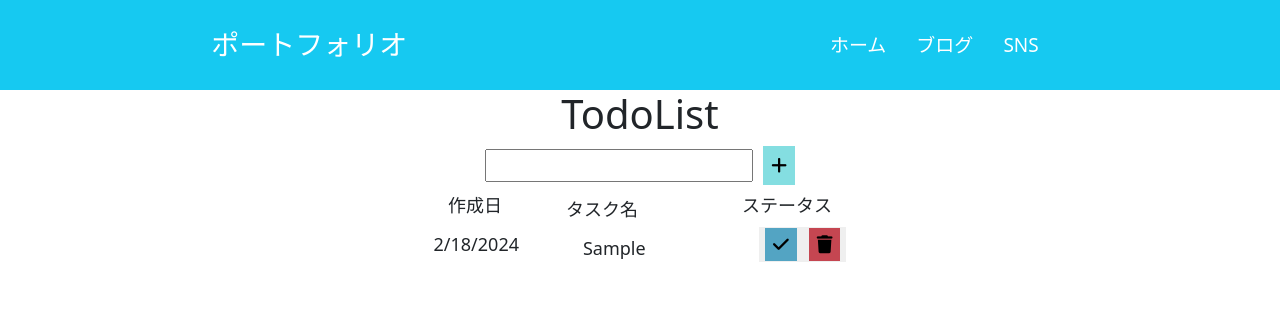
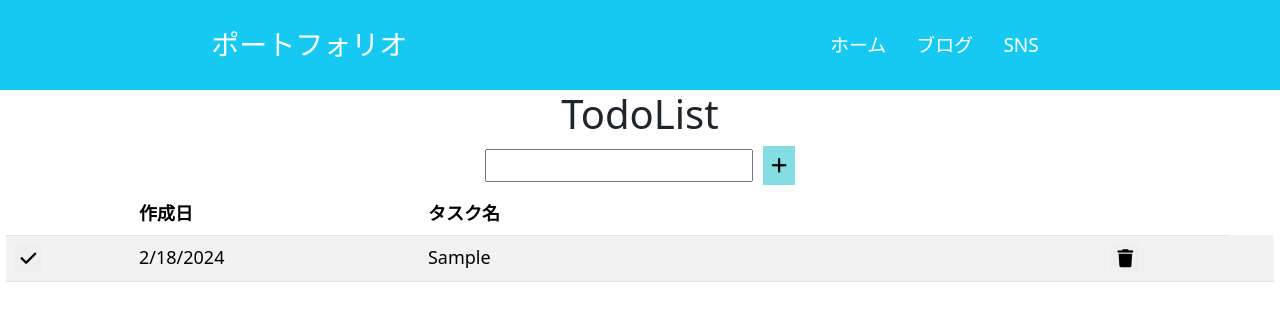
Before and after one commit to rin1351206/portfolio-app, a React (Create React App) app: page /todos in a window 1280 px wide. Both pictures are taken after typing "Sample" into the empty fields and a click on the button 779 px from the left and 165 px from the top of the page. Shown: the top 320 px of the page. Built offline with nearby package versions, Linux system fonts and the light colour scheme.

Commit message:
Todo Bootstrap導入

```diff
--- a/src/App.css
+++ b/src/App.css
@@ -118,7 +118,7 @@ body {
   margin: 2rem auto;
 }
 
-.todo , .todoHeader {
+.todo-list {
   margin: 0.4rem;
   display: flex;
   align-items: center;
@@ -164,3 +164,8 @@ button {
 #add-button {
   margin-left: 10px;
 }
+
+.fa-solid fa-trash {
+  padding-left: 1330px;
+  padding-right: 1330px;
+}
--- a/src/components/Todos/TodoList.jsx
+++ b/src/components/Todos/TodoList.jsx
@@ -19,33 +19,41 @@ function TodoList({ taskList, setTaskList }) {
 
     return (
         <div className='todo-list'>
-            <div className="todos">
-                <div className="todoHeader">
-                    <span className='todoDate'>作成日</span>
-                    <span className='todoText'>タスク名</span>
-                    <span className='todoStatus'>ステータス</span>
-                </div>
-            </div>
-            <div className="todos">
+            <table className="table table-striped">
+                <thead>
+                    <tr className="todoHeader">
+                        <th></th>
+                        <th className='todoDate'>作成日</th>
+                        <th className='todoText'>タスク名</th>
+                        <th></th>
+                    </tr>
+                </thead>
+                <tbody>
                     {taskList.map((task, index) => (
-                    <div className={`todo ${task.completed ? "completed" : ""}`} key={index}>
-                        <div className="todoDate">
-                            <span>{task.insertDate}</span>
-                        </div>
-                        <div className="todoText">
-                            <span>{task.text}</span>
-                        </div>
-                        <div className="icons">
+                        <tr className={`todo ${task.completed ? "completed" : ""}`} key={index}>
+                            <td className='todoAction'>
                                 <button className="icon-button" onClick={() => handleComplete(task.id)}>
                                     <i className="fa-solid fa-check"></i>
                                 </button>
+                            </td>
+                            <td className="todoDate">
+                                <span>{task.insertDate}</span>
+                            </td>
+                            <td className="todoText">
+                                <span>{task.text}</span>
+                            </td>
+                            <td className="todoAction">
                                 <button className="icon-button" onClick={() => handleDelete(task.id)}>
                                     <i className="fa-solid fa-trash"></i>
                                 </button>
-                        </div>
-                    </div>
+                            </td>
+                            <td className="todoPriority">
+                                <span>{task.priority}</span>
+                            </td>
+                        </tr>
                     ))}
-            </div>
+                </tbody>
+            </table>
         </div>
     );
 }
```
Lines whose indentation alone changed are shown as unchanged.
